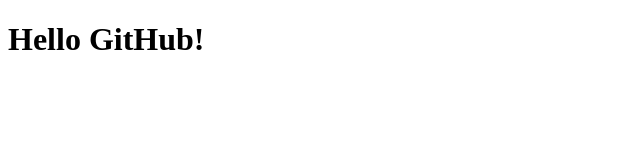
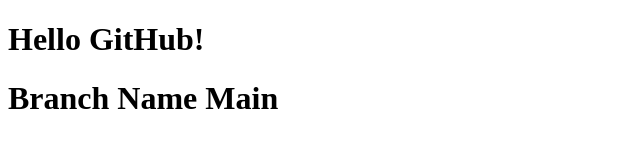
Before and after one commit to Sneha-Thakor/all, a plain HTML site: page index.html in a window 1280 px wide. Shown: the whole page, without its empty margins (0-640 px from the left). Drawn offline with Linux system fonts and the light colour scheme.

Commit message:
add code in main

```diff
--- a/index.html
+++ b/index.html
@@ -7,5 +7,6 @@
 </head>
 <body>
     <h1>Hello GitHub!</h1>
+    <h1>Branch Name Main</h1>
 </body>
 </html>
```
